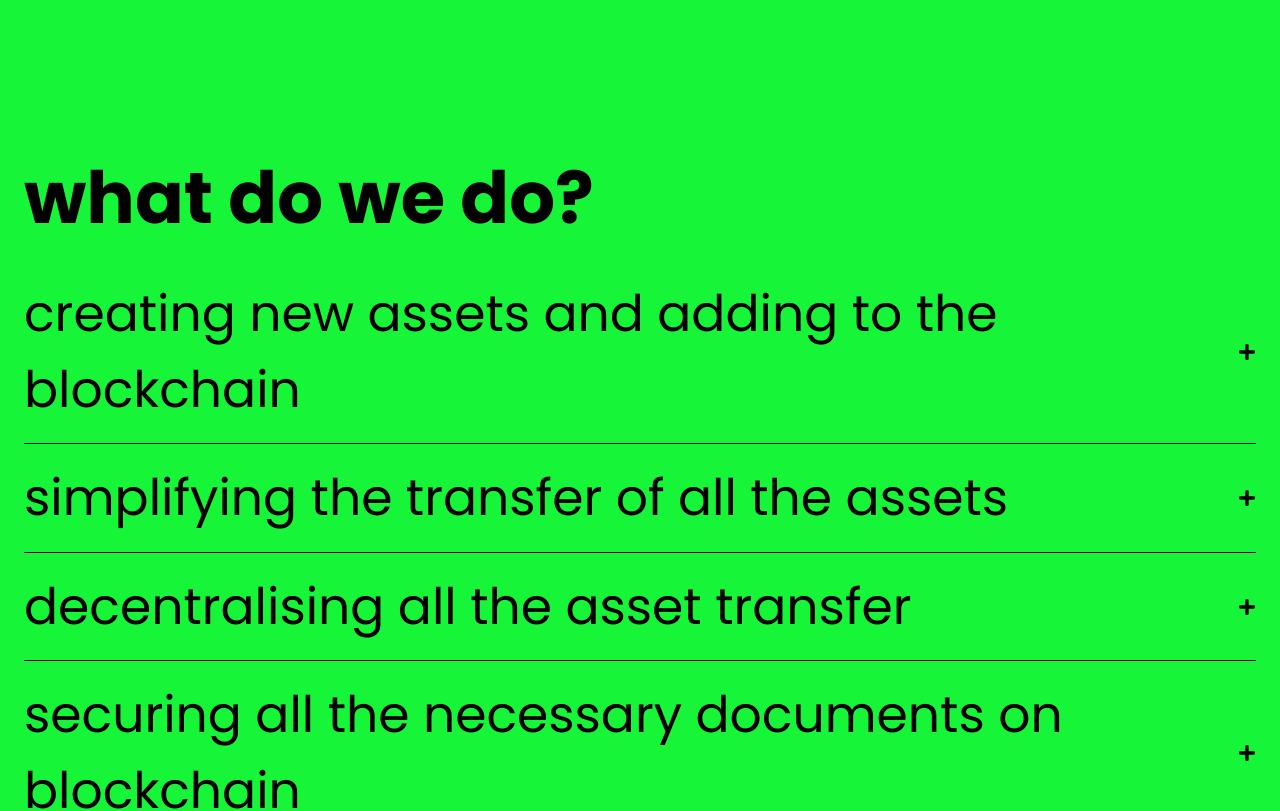
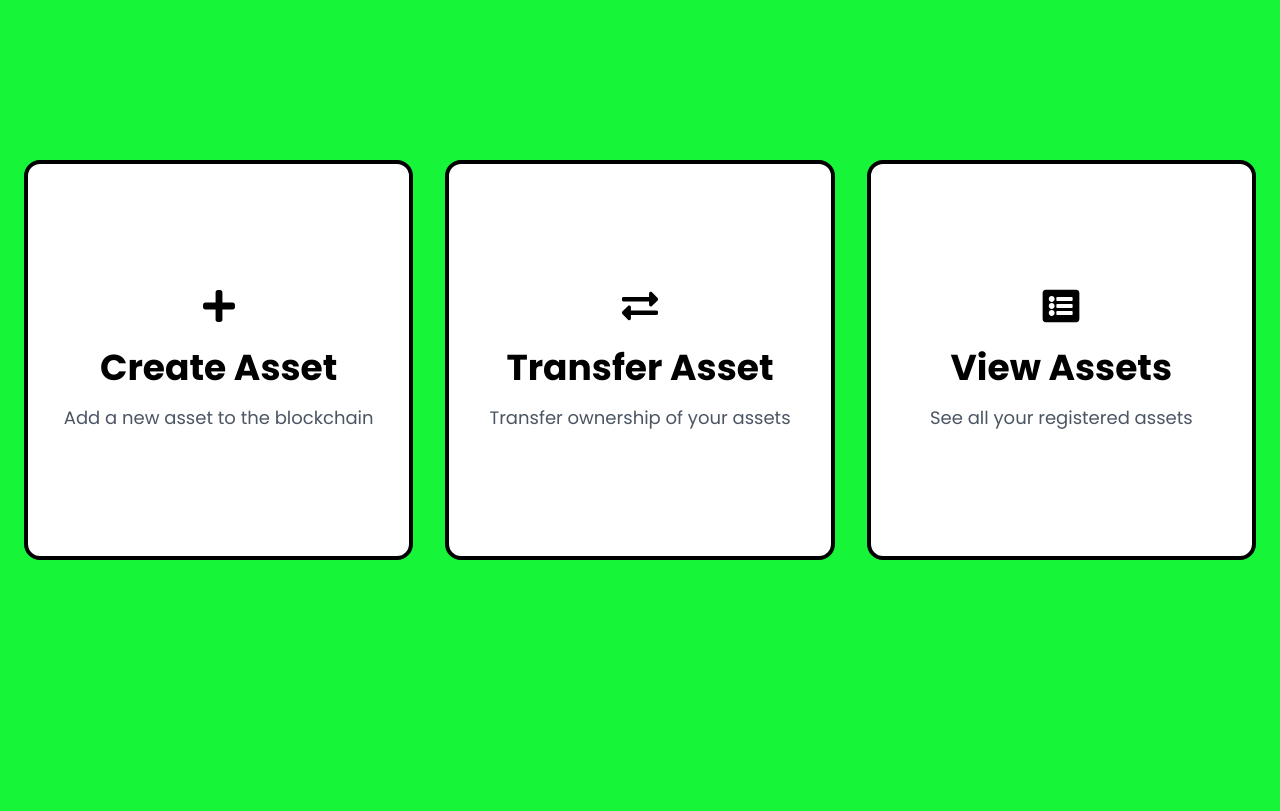
Before and after one commit to nonvegetable/assero, a Next.js app in the folder assero-frontend/: page / in a window 1280 px wide. Shown: the part 680-1491 px from the top of the page. Built offline with nearby package versions, Linux system fonts and the light colour scheme.

Commit message:
frontend changes

```diff
--- /dev/null
+++ b/assero-frontend/src/components/common/BackButton.tsx
@@ -0,0 +1,20 @@
+import { useRouter } from 'next/navigation';
+import { motion } from 'framer-motion';
+
+const BackButton = () => {
+  const router = useRouter();
+
+  return (
+    <motion.button
+      onClick={() => router.push('/')}
+      whileHover={{ scale: 1.05 }}
+      whileTap={{ scale: 0.95 }}
+      className="absolute top-6 left-6 bg-black text-white px-4 py-2 rounded-lg flex items-center space-x-2 hover:bg-gray-800"
+    >
+      <span>←</span>
+      <span>Back</span>
+    </motion.button>
+  );
+};
+
+export default BackButton;
--- a/assero-frontend/src/components/create-asset/create-asset.tsx
+++ b/assero-frontend/src/components/create-asset/create-asset.tsx
@@ -2,6 +2,7 @@
 import React, { useState } from "react";
 import { getContract } from "@/utils/contract";
 import toast from "react-hot-toast";
+import BackButton from '../common/BackButton';
 
 type AssetType = "house" | "car" | "land";
 
@@ -230,9 +231,10 @@ const CreateAsset = () => {
 
   return (
     <div className="min-h-screen bg-white relative">
+      <BackButton />
       <div className="absolute right-0 top-0 h-full w-16 bg-[#17F538]"></div>
 
-      <div className="p-6 pr-20">
+      <div className="p-6 pr-20 pt-20">
         <h1 className="text-[3.5rem] font-bold mb-6 text-black">create asset</h1>
 
         <form onSubmit={handleCreateAsset} className="max-w-md">
--- /dev/null
+++ b/assero-frontend/src/components/homepage/main-buttons.tsx
@@ -0,0 +1,70 @@
+'use client';
+import React from 'react';
+import { motion } from 'framer-motion';
+import Link from 'next/link';
+import { FaPlus, FaExchangeAlt, FaListAlt } from 'react-icons/fa';
+
+const MainButtons = () => {
+  const buttons = [
+    {
+      href: '/create-asset',
+      label: 'Create Asset',
+      icon: <FaPlus className="text-4xl" />,
+      description: 'Add a new asset to the blockchain'
+    },
+    {
+      href: '/transfer-asset',
+      label: 'Transfer Asset',
+      icon: <FaExchangeAlt className="text-4xl" />,
+      description: 'Transfer ownership of your assets'
+    },
+    {
+      href: '/view-asset',
+      label: 'View Assets',
+      icon: <FaListAlt className="text-4xl" />,
+      description: 'See all your registered assets'
+    }
+  ];
+
+  return (
+    <div className="min-h-screen bg-[#17F538] p-6 md:pt-10 md:pb-2">
+      <div className="grid grid-cols-1 md:grid-cols-3 gap-8 max-w-7xl mx-auto">
+        {buttons.map((button, index) => (
+          <motion.div
+            key={button.href}
+            initial={{ opacity: 0, y: 50 }}
+            animate={{ opacity: 1, y: 0 }}
+            transition={{ delay: index * 0.2 }}
+            whileHover={{ scale: 1.05 }}
+            whileTap={{ scale: 0.95 }}
+          >
+            <Link href={button.href}>
+              <div className="relative h-[400px] bg-white border-4 border-black rounded-2xl p-8 flex flex-col items-center justify-center text-center group cursor-pointer hover:bg-black transition-all duration-300">
+                <motion.div
+                  initial={{ scale: 1 }}
+                  animate={{ scale: [1, 1.1, 1] }}
+                  transition={{
+                    repeat: Infinity,
+                    duration: 2,
+                    delay: index * 0.3
+                  }}
+                  className="mb-6 text-black group-hover:text-white transition-colors"
+                >
+                  {button.icon}
+                </motion.div>
+                <h2 className="text-4xl font-bold mb-4 text-black group-hover:text-white transition-colors">
+                  {button.label}
+                </h2>
+                <p className="text-lg text-gray-600 group-hover:text-white transition-colors">
+                  {button.description}
+                </p>
+              </div>
+            </Link>
+          </motion.div>
+        ))}
+      </div>
+    </div>
+  );
+};
+
+export default MainButtons;
--- a/assero-frontend/src/components/transfer-asset/transfer-asset.tsx
+++ b/assero-frontend/src/components/transfer-asset/transfer-asset.tsx
@@ -3,6 +3,7 @@ import React, { useState } from "react";
 import { ethers } from "ethers";
 import { getContract } from "@/utils/contract";
 import toast from "react-hot-toast";
+import BackButton from '../common/BackButton';
 
 export {};
 
@@ -46,9 +47,10 @@ const TransferAsset = () => {
 
   return (
     <div className="min-h-screen bg-white relative">
+      <BackButton />
       <div className="absolute right-0 top-0 h-full w-16 bg-[#17F538]"></div>
 
-      <div className="p-6 pr-20">
+      <div className="p-6 pr-20 pt-20">
         <h1 className="text-[3.5rem] font-bold mb-6 text-black">transfer asset</h1>
 
         <form onSubmit={handleTransfer} className="max-w-md">
@@ -73,7 +75,7 @@ const TransferAsset = () => {
               type="text"
               value={toAddress}
               onChange={(e) => setToAddress(e.target.value)}
-              className="w-full px-3 py-2 border-2 border-black rounded"
+              className="w-full px-3 py-2 border-2 border-black rounded text-black"
               required
             />
           </div>
--- a/assero-frontend/src/components/view-asset/view-asset.tsx
+++ b/assero-frontend/src/components/view-asset/view-asset.tsx
@@ -2,6 +2,7 @@
 import React, { useState, useEffect } from "react";
 import { getContract, getSigner } from "@/utils/contract";
 import toast from "react-hot-toast";
+import BackButton from '../common/BackButton';
 
 interface AssetMetadata {
   title: string;
@@ -98,9 +99,9 @@ const ViewAsset = () => {
       <div key={asset.tokenId} className="bg-white p-6 rounded-lg shadow-md mb-4 border-2 border-black">
         <div className="flex justify-between items-start">
           <div>
-            <h3 className="text-xl font-bold">{metadata.title}</h3>
-            <p className="text-sm text-gray-600 mt-1">Token ID: {asset.tokenId}</p>
-            <p className="text-sm text-gray-600">Created: {metadata.creationDate}</p>
+            <h3 className="text-xl font-bold text-black">{metadata.title}</h3>
+            <p className="text-sm text-black-600 mt-1">Token ID: {asset.tokenId}</p>
+            <p className="text-sm text-black-600">Created: {metadata.creationDate}</p>
           </div>
           <span className="bg-[#17F538] px-3 py-1 rounded-full text-sm capitalize">
             {metadata.assetType}
@@ -116,15 +117,16 @@ const ViewAsset = () => {
 
   return (
     <div className="min-h-screen bg-white relative">
+      <BackButton />
       <div className="absolute right-0 top-0 h-full w-16 bg-[#17F538]"></div>
 
-      <div className="p-6 pr-20">
+      <div className="p-6 pr-20 pt-20">
         <h1 className="text-[3.5rem] font-bold mb-6 text-black">your assets</h1>
 
         {loading ? (
           <p>Loading assets...</p>
         ) : assets.length === 0 ? (
-          <p>No assets found. Create some assets to get started!</p>
+          <p className="text-black">No assets found. Create some assets to get started!</p>
         ) : (
           <div className="grid grid-cols-1 md:grid-cols-2 lg:grid-cols-3 gap-6">
             {assets.map(asset => renderAssetDetails(asset))}
--- a/assero-frontend/src/pages/homepage.tsx
+++ b/assero-frontend/src/pages/homepage.tsx
@@ -5,11 +5,13 @@ import Home from "../components/homepage/home";
 import WeDo from "../components/homepage/we_do";
 import ChooseUs from "../components/homepage/choose_us";
 import Footer from "../components/homepage/footer";
+import MainButtons from "@/components/homepage/main-buttons";
 
 const HomePage = () => {
   return (
     <div>
       <Home />
+      <MainButtons />
       <WeDo />
       <ChooseUs />
       <Footer />
```
